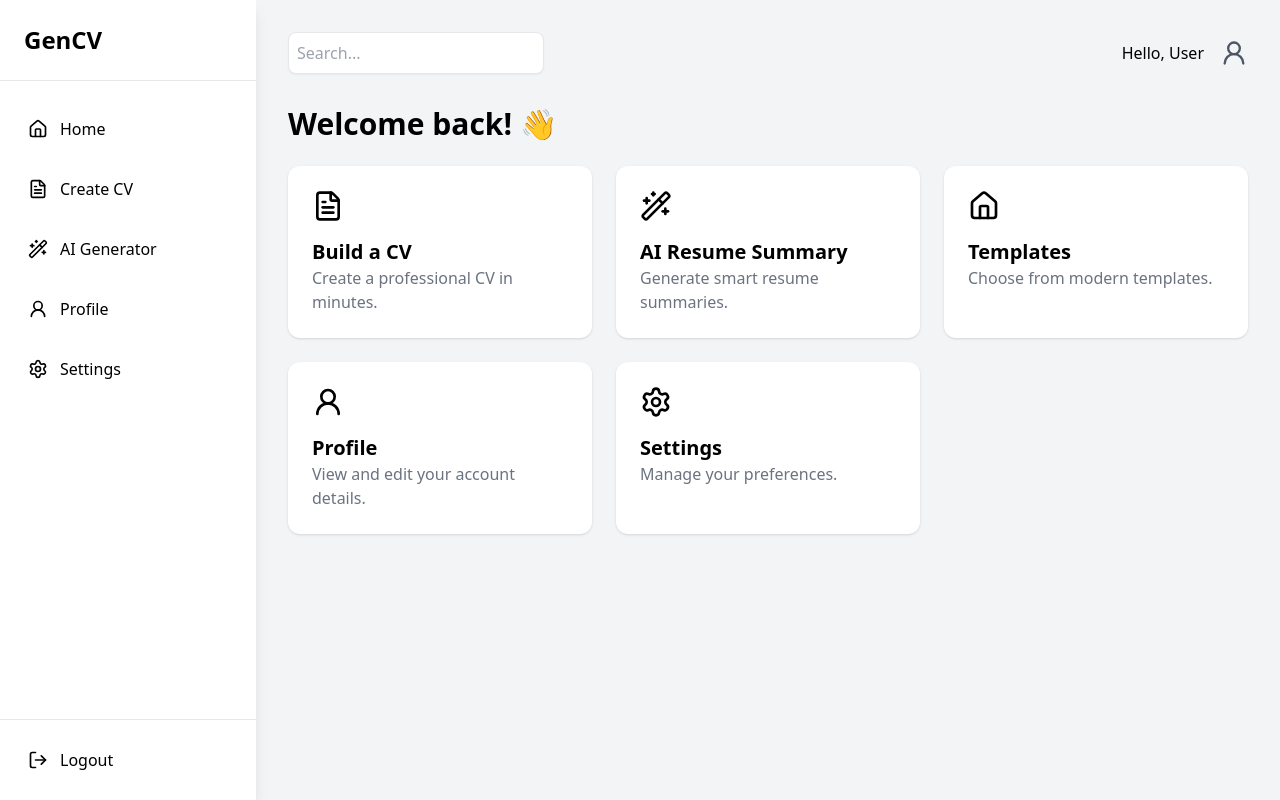
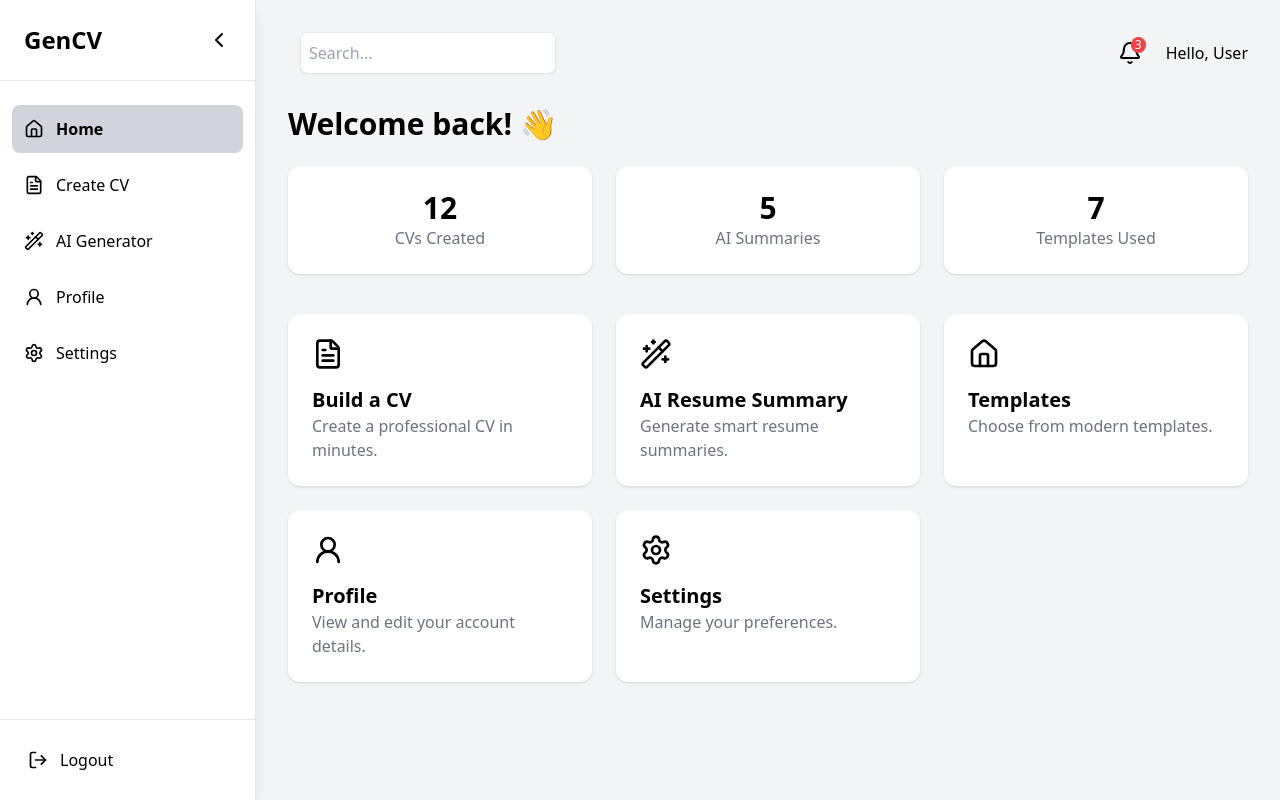
Before and after one commit to gencv013-boop/gencvarryushiashish1, a React (Create React App) app in the folder frontend/: page /dashboard in a window 1280 px wide. Built offline with nearby package versions, Linux system fonts and the light colour scheme.

Commit message:
commit from ashish laptop

```diff
--- a/frontend/src/pages/Dashboard/Dashboard.jsx
+++ b/frontend/src/pages/Dashboard/Dashboard.jsx
@@ -1,5 +1,5 @@
-import React from "react";
-import { useNavigate } from "react-router-dom";
+import React, { useState } from "react";
+import { useNavigate, useLocation } from "react-router-dom";
 import {
   Home,
   FileText,
@@ -7,69 +7,90 @@ import {
   Settings,
   LogOut,
   User2,
+  ChevronLeft,
+  ChevronRight,
+  Bell,
+  Menu,
 } from "lucide-react";
 
 export default function Dashboard() {
   const navigate = useNavigate();
+  const location = useLocation();
+  const [collapsed, setCollapsed] = useState(false);
+
+  const menuItems = [
+    { icon: Home, label: "Home", route: "/dashboard" },
+    { icon: FileText, label: "Create CV", route: "/cv-ai-builder" },
+    { icon: Wand2, label: "AI Generator", route: "/cv-ai-builder" },
+    { icon: User2, label: "Profile", route: "/profile" },
+    { icon: Settings, label: "Settings", route: "/settings" },
+  ];
+
+  const stats = [
+    { title: "CVs Created", value: 12 },
+    { title: "AI Summaries", value: 5 },
+    { title: "Templates Used", value: 7 },
+  ];
 
   return (
-    <div className="flex h-screen bg-gray-100">
+    <div className="flex h-screen bg-gray-100 overflow-hidden">
       {/* SIDEBAR */}
-      <div className="w-64 bg-white shadow-lg flex flex-col">
-        <div className="px-6 py-6 font-bold text-2xl border-b">
-          GenCV
+      <div
+        className={`bg-white shadow-lg flex flex-col transition-all duration-300 border-r
+        ${collapsed ? "w-20" : "w-64"}`}
+      >
+        <div className="px-6 py-6 font-bold text-2xl border-b flex items-center justify-between">
+          {!collapsed && "GenCV"}
+          <button onClick={() => setCollapsed(!collapsed)}>
+            {collapsed ? <ChevronRight /> : <ChevronLeft />}
+          </button>
         </div>
 
-        <div className="flex-1 px-4 py-6 space-y-3">
+        <div className="flex-1 px-3 py-6 space-y-2">
+          {menuItems.map((item, idx) => {
+            const Icon = item.icon;
+            const isActive = location.pathname === item.route;
+            return (
               <SidebarItem
-            icon={<Home size={20} />}
-            label="Home"
-            onClick={() => navigate("/dashboard")}
+                key={idx}
+                icon={<Icon size={20} />}
+                label={item.label}
+                collapsed={collapsed}
+                active={isActive}
+                onClick={() => navigate(item.route)}
               />
-
-          <SidebarItem
-            icon={<FileText size={20} />}
-            label="Create CV"
-            onClick={() => navigate("/cv-ai-builder")}
-          />
-
-          <SidebarItem
-            icon={<Wand2 size={20} />}
-            label="AI Generator"
-            onClick={() => navigate("/cv-ai-builder")}
-          />
-
-          <SidebarItem
-            icon={<User2 size={20} />}
-            label="Profile"
-            onClick={() => navigate("/profile")}
-          />
-
-          <SidebarItem
-            icon={<Settings size={20} />}
-            label="Settings"
-            onClick={() => navigate("/settings")}
-          />
+            );
+          })}
         </div>
 
         <div className="p-4 border-t">
           <SidebarItem
             icon={<LogOut size={20} />}
             label="Logout"
+            collapsed={collapsed}
             onClick={() => navigate("/")}
           />
         </div>
       </div>
 
       {/* MAIN CONTENT */}
-      <div className="flex-1 p-8">
+      <div className="flex-1 p-8 overflow-y-auto">
         <TopBar />
 
         <h1 className="text-3xl font-bold mb-6">Welcome back! 👋</h1>
 
-        {/* CARDS SECTION */}
+        {/* STATS */}
+        <div className="grid grid-cols-1 sm:grid-cols-2 lg:grid-cols-3 gap-6 mb-10">
+          {stats.map((s, i) => (
+            <div key={i} className="bg-white p-6 rounded-xl shadow text-center">
+              <h2 className="text-3xl font-bold">{s.value}</h2>
+              <p className="text-gray-500">{s.title}</p>
+            </div>
+          ))}
+        </div>
+
+        {/* FEATURE CARDS */}
         <div className="grid grid-cols-1 md:grid-cols-2 lg:grid-cols-3 gap-6">
-
           <FeatureCard
             title="Build a CV"
             description="Create a professional CV in minutes."
@@ -82,7 +103,6 @@ export default function Dashboard() {
             description="Generate smart resume summaries."
             icon={<Wand2 size={32} />}
             onClick={() => navigate("/ai-summary")}
-
           />
 
           <FeatureCard
@@ -110,30 +130,52 @@ export default function Dashboard() {
   );
 }
 
-function SidebarItem({ icon, label, onClick }) {
+function SidebarItem({ icon, label, onClick, active, collapsed }) {
   return (
     <div
       onClick={onClick}
-      className="flex items-center space-x-3 p-3 rounded-lg cursor-pointer hover:bg-gray-200 transition"
+      className={`flex items-center space-x-3 p-3 rounded-lg cursor-pointer transition
+      ${active ? "bg-gray-300 font-semibold" : "hover:bg-gray-200"}`}
     >
       {icon}
-      <span className="font-medium">{label}</span>
+      {!collapsed && <span>{label}</span>}
     </div>
   );
 }
 
 function TopBar() {
+  const [open, setOpen] = useState(false);
+
   return (
     <div className="flex justify-between items-center mb-8">
+      <div className="flex items-center space-x-3">
+        <Menu className="md:hidden cursor-pointer" />
         <input
           type="text"
           placeholder="Search..."
           className="p-2 w-64 rounded-lg border shadow-sm"
         />
+      </div>
 
-      <div className="flex items-center space-x-4">
-        <span className="font-medium">Hello, User</span>
-        <User2 size={28} className="text-gray-600" />
+      <div className="flex items-center space-x-6 relative">
+        <div className="relative cursor-pointer">
+          <Bell size={24} />
+          <span className="absolute -top-1 -right-1 bg-red-500 text-white text-xs px-1 rounded-full">
+            3
+          </span>
+        </div>
+
+        <div className="cursor-pointer font-medium" onClick={() => setOpen(!open)}>
+          Hello, User
+        </div>
+
+        {open && (
+          <div className="absolute right-0 top-10 bg-white rounded-lg shadow-lg p-3 w-40">
+            <div className="cursor-pointer p-2 hover:bg-gray-100 rounded">Profile</div>
+            <div className="cursor-pointer p-2 hover:bg-gray-100 rounded">Settings</div>
+            <div className="cursor-pointer p-2 hover:bg-gray-100 rounded">Logout</div>
+          </div>
+        )}
       </div>
     </div>
   );
@@ -143,7 +185,7 @@ function FeatureCard({ title, description, icon, onClick }) {
   return (
     <div
       onClick={onClick}
-      className="bg-white p-6 rounded-xl shadow hover:shadow-lg cursor-pointer transition"
+      className="bg-white p-6 rounded-xl shadow hover:shadow-lg cursor-pointer transition transform hover:scale-[1.02]"
     >
       <div className="mb-4">{icon}</div>
       <h3 className="text-xl font-semibold">{title}</h3>
```
Lines whose indentation alone changed are shown as unchanged.
